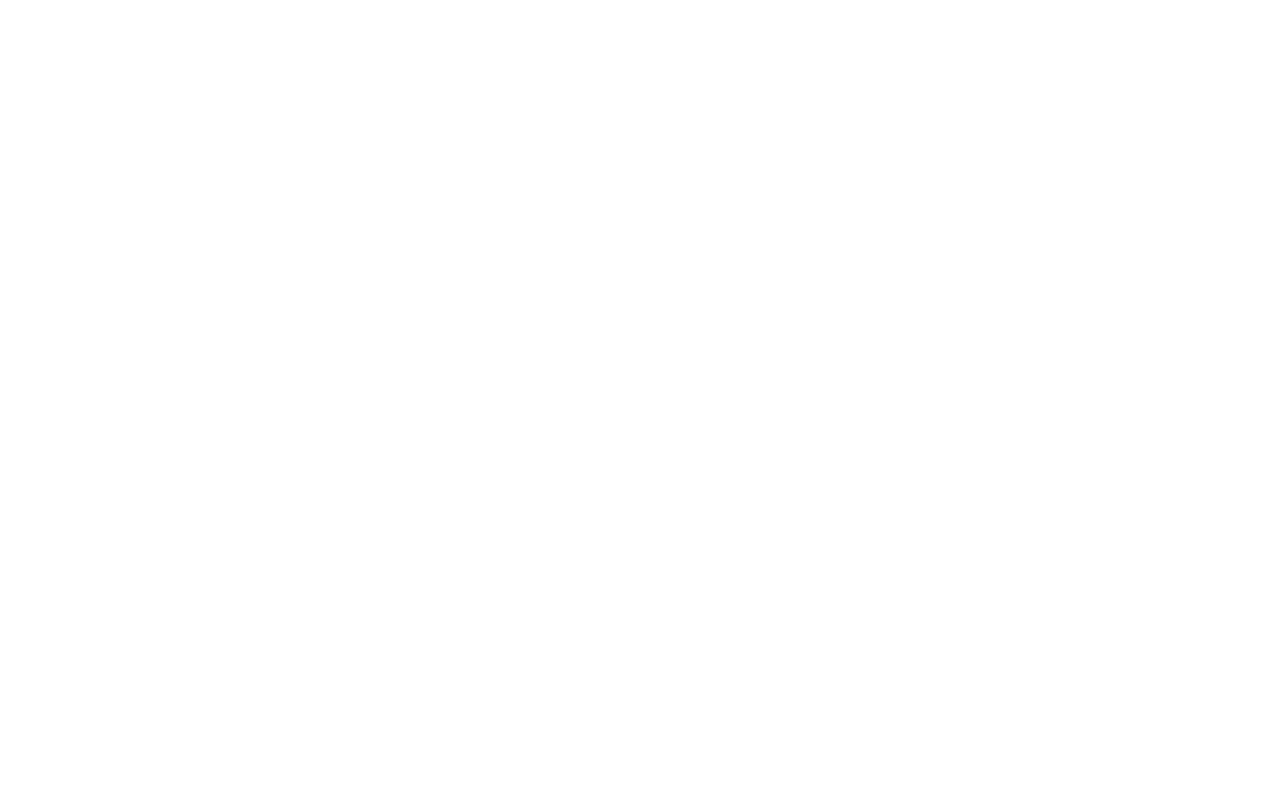
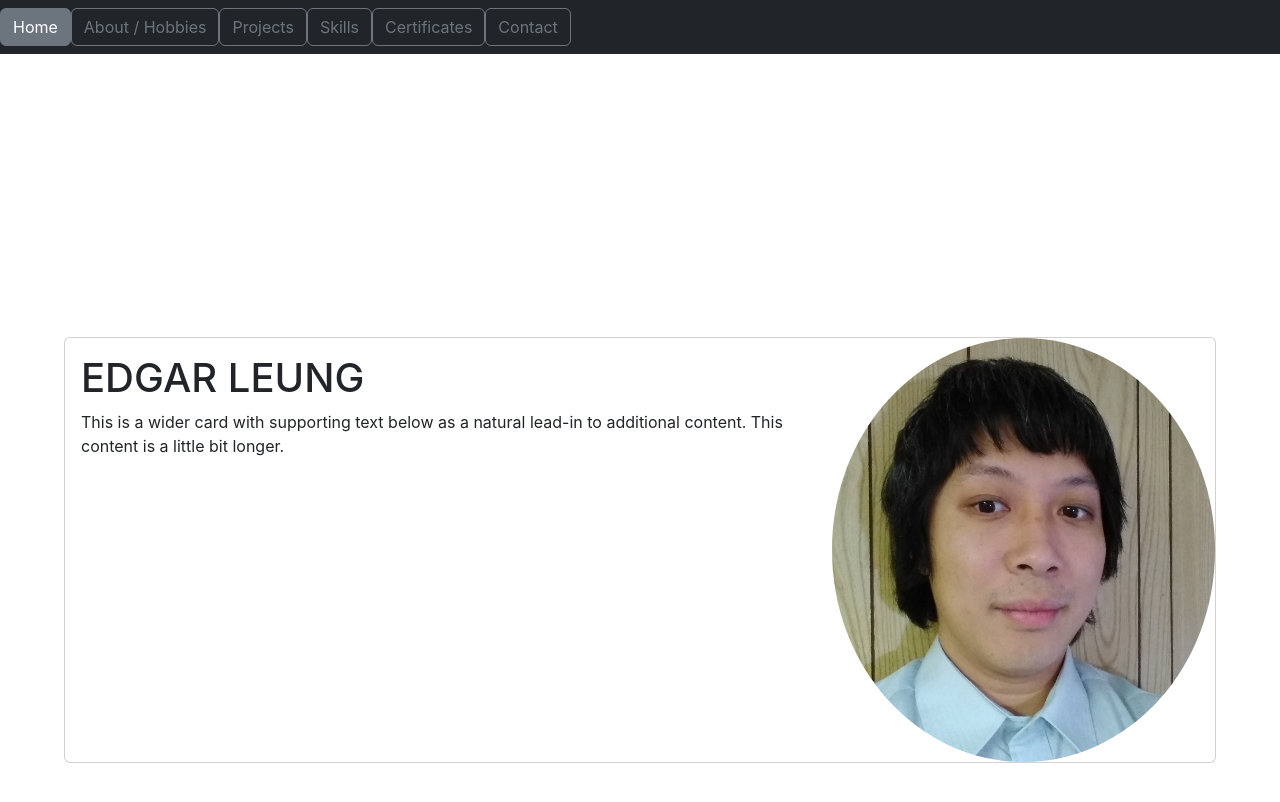
Before and after one commit to Eds-Dbug/profile2, a React (Create React App) app: page / in a window 1280 px wide. Shown: the top 802 px of the page. Built offline with nearby package versions, Linux system fonts and the light colour scheme.

Commit message:
reconfiguring everything

```diff
--- a/src/App.tsx
+++ b/src/App.tsx
@@ -14,6 +14,7 @@ import Cycling from './routes/HobbyRoutes/Cycling';
 import Minis from './routes/HobbyRoutes/Minis';
 import Chivalry from './routes/HobbyRoutes/Chivalry';
 import Spinner from 'react-bootstrap/Spinner';
+import Hobbies from './routes/Hobbies';
 
 //import NavBar from '../src/NavBar/NavBar';
 
@@ -25,16 +26,14 @@ const router = createBrowserRouter([
 		children: [
 			{
 				index: true,
-        path: '/',
 				element: <Home />,
 			},
       {
-        path: 'minis',
-        element: <Minis/>
+        path: 'hobbies' ,
+        element: <Hobbies/>
       },
-
 			{
-				path: '/projects',
+				path: 'projects',
 				element: <Projects />,
 
 				errorElement: <ErrorPage />,
@@ -46,21 +45,21 @@ const router = createBrowserRouter([
 				],
 			},
 			{
-				path: '/certificates',
+				path: 'certificates',
 				element: <Certificates />,
 			},
 			{
-				path: '/skills',
+				path: 'skills',
 				element: <Skills />,
 			},
 			{
-				path: '/contact',
+				path: 'contact',
 				element: <Contact />,
 			},
 		],
 	},
 ],{
-  basename: "/home",
+  basename: "/",
 });
 
 
--- a/src/NavBar/Links.ts
+++ b/src/NavBar/Links.ts
@@ -6,8 +6,8 @@ const links = [
 	},
   {
 		id: 2,
-		name: 'Contact',
-		url: '/contact',
+		name: 'About / Hobbies',
+		url: '/hobbies',
 	},
 	{
 		id: 3,
--- /dev/null
+++ b/src/routes/Hobbies.tsx
@@ -0,0 +1,9 @@
+import React from 'react';
+
+export default function Hobbies() {
+  return (
+    <div>
+      Hello
+    </div>
+  );
+};
--- a/src/routes/Home.tsx
+++ b/src/routes/Home.tsx
@@ -19,11 +19,7 @@ export default function Home() {
             <img src={require("../Pictures/ME.jpg")} className="img-fluid rounded-circle" alt="..."/>
           </div>
           <div>
-            <nav>
-              <NavLink to='minis'>
-                Minis
-              </NavLink>
-            </nav>
+
             <Outlet/>
           </div>
 
--- a/src/routes/Root.tsx
+++ b/src/routes/Root.tsx
@@ -4,8 +4,6 @@ import { Outlet } from 'react-router';
 import '../routes/styles/root.scss';
 
 export default function Root() {
-
-
 
   return (
     <div className='root'>
--- a/src/routes/styles/root.scss
+++ b/src/routes/styles/root.scss
@@ -1,4 +1,4 @@
 .root {
-  margin-top: 60px;
+  margin-top: 100px;
 
 }
```
